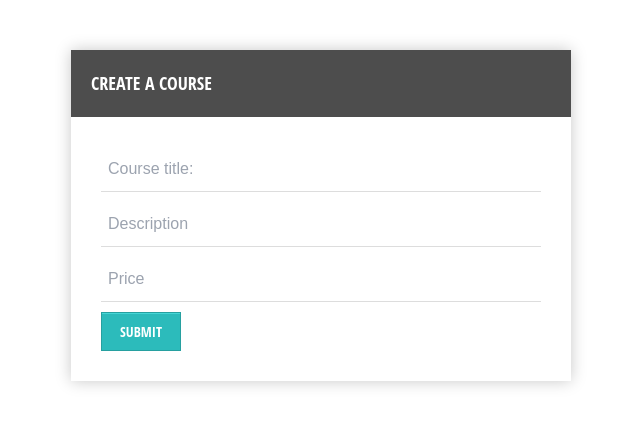
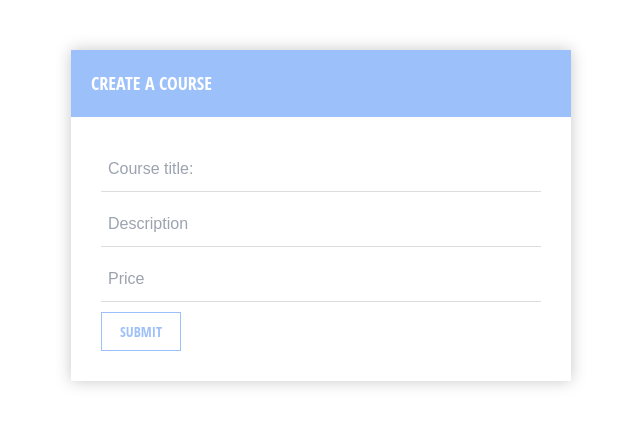
Before and after one commit to abuwho/LearnQuest, a Next.js app in the folder frontend/: page /createCourse in a window 1280 px wide. Shown: the top 426 px of the page, without its empty margins (319-959 px from the left). Built offline with nearby package versions, Linux system fonts and the light colour scheme.

Commit message:
fixed form design

```diff
--- a/frontend/app/createCourse/createCourse.css
+++ b/frontend/app/createCourse/createCourse.css
@@ -14,6 +14,7 @@
 	text-transform: uppercase;
 	font-family: 'Open Sans Condensed', sans-serif;
 	color: white;
+	background-color: rgb(59 130 246 / 0.5);
 	font-size: 18px;
 	font-weight: 100;
 	padding: 20px;
@@ -51,14 +52,11 @@
 }
 .form-style-8 input[type="button"],
 .form-style-8 input[type="submit"]{
-	-moz-box-shadow: inset 0px 1px 0px 0px #45D6D6;
-	-webkit-box-shadow: inset 0px 1px 0px 0px #45D6D6;
-	box-shadow: inset 0px 1px 0px 0px #45D6D6;
-	background-color: #2CBBBB;
-	border: 1px solid #27A0A0;
+	background-color: white;
+    border: 1px solid rgb(59 130 246 / 0.5);
     display: inline-block;
     cursor: pointer;
-	color: #FFFFFF;
+    color: rgb(59 130 246 / 0.5);
     font-family: 'Open Sans Condensed', sans-serif;
     font-size: 14px;
     padding: 8px 18px;
@@ -67,6 +65,7 @@
 }
 .form-style-8 input[type="button"]:hover,
 .form-style-8 input[type="submit"]:hover {
-	background:linear-gradient(to bottom, #34CACA 5%, #30C9C9 100%);
-	background-color:#34CACA;
+
+	background-color:rgb(59 130 246 / 0.5);
+	color:white
 }
```
Lines whose indentation alone changed are shown as unchanged.
